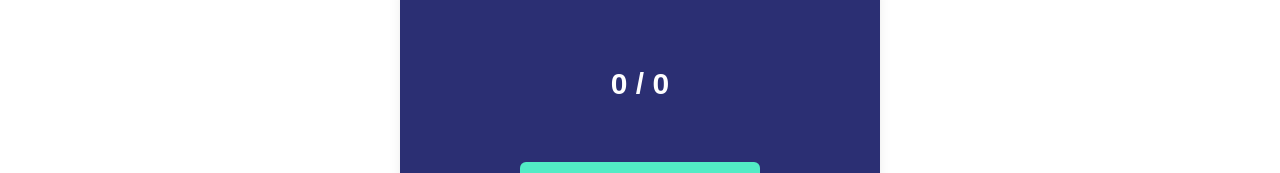
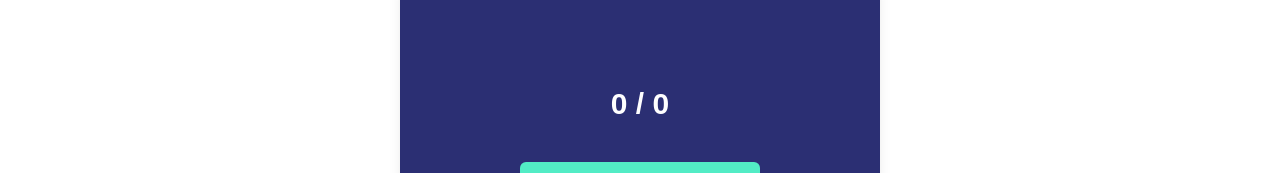
Before and after one commit to Nennae/trivia-app, a Next.js app: page /scorePage in a window 1280 px wide. Shown: the part 292-465 px from the top of the page. Built offline with nearby package versions, Linux system fonts and the light colour scheme.

Commit message:
semantic corrections

```diff
--- a/app/components/cards/score-card.tsx
+++ b/app/components/cards/score-card.tsx
@@ -9,7 +9,7 @@
   return (
     <div className="card">
       <h4>You scored:</h4>
-      <h4 className="font-bold">{getScore()} / {questions.length}</h4>
+      <p className="font-bold text-3xl">{getScore()} / {questions.length}</p>
       <Button />
     </div>
   );
--- a/app/components/cards/start-card.tsx
+++ b/app/components/cards/start-card.tsx
@@ -4,7 +4,7 @@
   return (
     <div className="start-card">
       <p className="text-lg text-center font-semibold">Test your knowledge with 10 random questions!</p>
-      <Button></Button>
+      <Button/>
     </div>
   );
 }
--- a/app/components/pagination/pagination.tsx
+++ b/app/components/pagination/pagination.tsx
@@ -1,4 +1,3 @@
-// components/pagination/pagination.tsx
 "use client";
 
 import { FaChevronLeft, FaChevronRight } from "react-icons/fa6";
@@ -34,7 +33,7 @@
         className="pagination-btns"
         onClick={handlePrevious}
         disabled={currentPage === 0}
-        aria-label="Föregående fråga"
+        aria-label="Previous question"
       >
         <FaChevronLeft />
       </button>
@@ -43,7 +42,7 @@
         className="pagination-btns justify-end"
         onClick={handleNext}
         disabled={!isAnswerSelected}
-        aria-label="Nästa fråga"
+        aria-label="Next question"
       >
         {isLastPage ? "Final Score" : ""} <FaChevronRight />
       </button>
```
